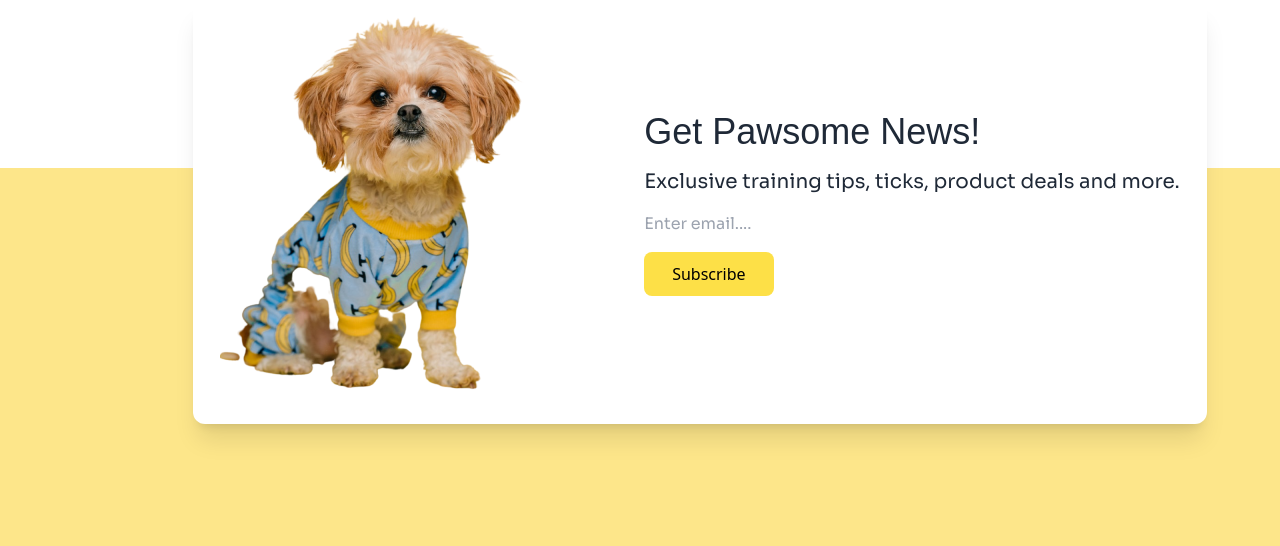
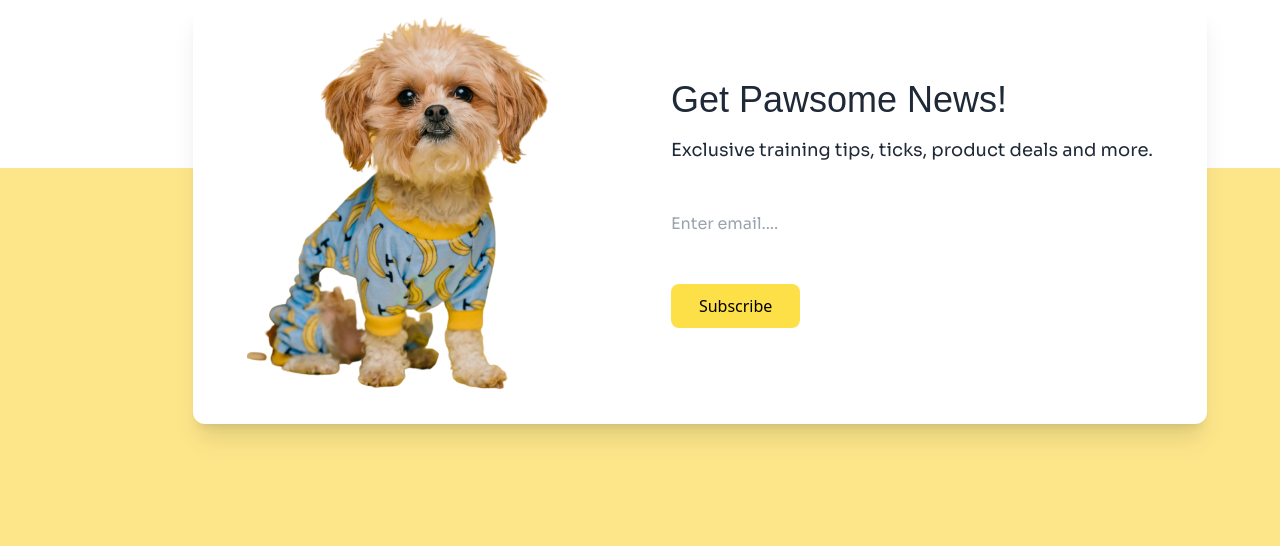
Before and after one commit to fardina13/assignment3.fardina, a plain HTML site: page index.html in a window 1280 px wide. Shown: the part 3100-3646 px from the top of the page. Drawn offline with nearby package versions, Linux system fonts and the light colour scheme; a web font is replaced by a local one.

Commit message:
added update

```diff
--- a/index.html
+++ b/index.html
@@ -307,9 +307,9 @@
       <img src="c1-assets/cute-pet-mid.png" alt="">
       <div class="flex flex-col justify-start items-start space-y-4">
         <h2 class="font-adlam-display text-4xl font-normal">Get Pawsome News!</h2>
-      <p class="font-sora text-xl font-normal">Exclusive training tips, ticks, product deals and more.</p>
-      <input placeholder="Enter email...." type="text" class="font-sora text-base">
-      <button class="bg-yellow-300 py-2.5 px-7 rounded-lg text-black font-normal">Subscribe<button>
+      <p class="pb-8 font-sora text-lg font-normal">Exclusive training tips, ticks, product deals and more.</p>
+      <input placeholder="Enter email...." type="text" class="font-sora text-base pb-8">
+      <button class=" bg-yellow-300 py-2.5 px-7 rounded-lg text-black font-normal">Subscribe<button>
       </div>
     </div>
 
```
